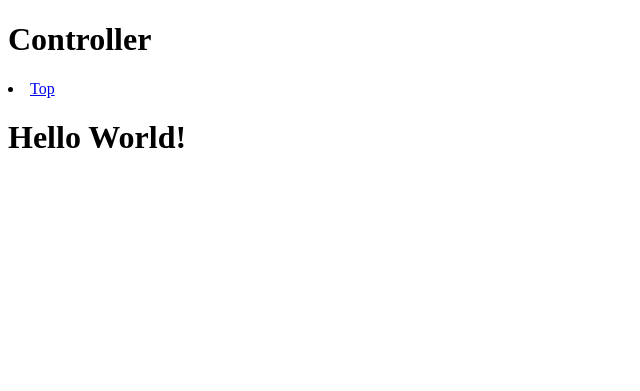
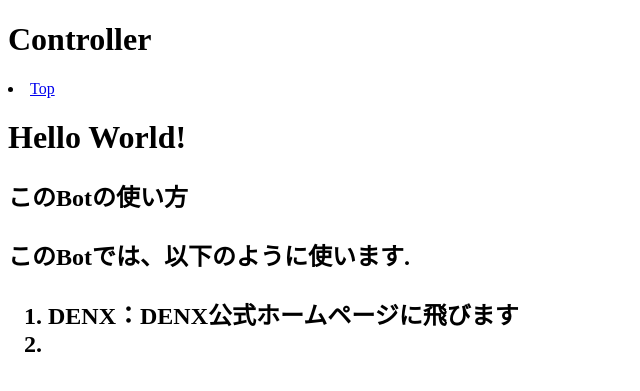
Before and after one commit to okakyo/LIFF, a Flask app: page / in a window 1280 px wide. Shown: the top 391 px of the page, without its empty margins (0-640 px from the left). Run offline with Flask 2, Linux system fonts and the light colour scheme; some libraries are stand-ins or nearby versions.

Commit message:
'Indexホームページ記述中'

```diff
--- a/templates/index.html
+++ b/templates/index.html
@@ -6,4 +6,13 @@
 <div class="row">
     <h1>Hello World!</h1>
 </div>
+    <h2>このBotの使い方</p>
+    <p>このBotでは、以下のように使います.</p>
+    <ol>
+        <li>DENX：DENX公式ホームページに飛びます</li>
+        <li></li>
+    </ol>
+<div>
+
+</div>
 {% endblock %}
```
